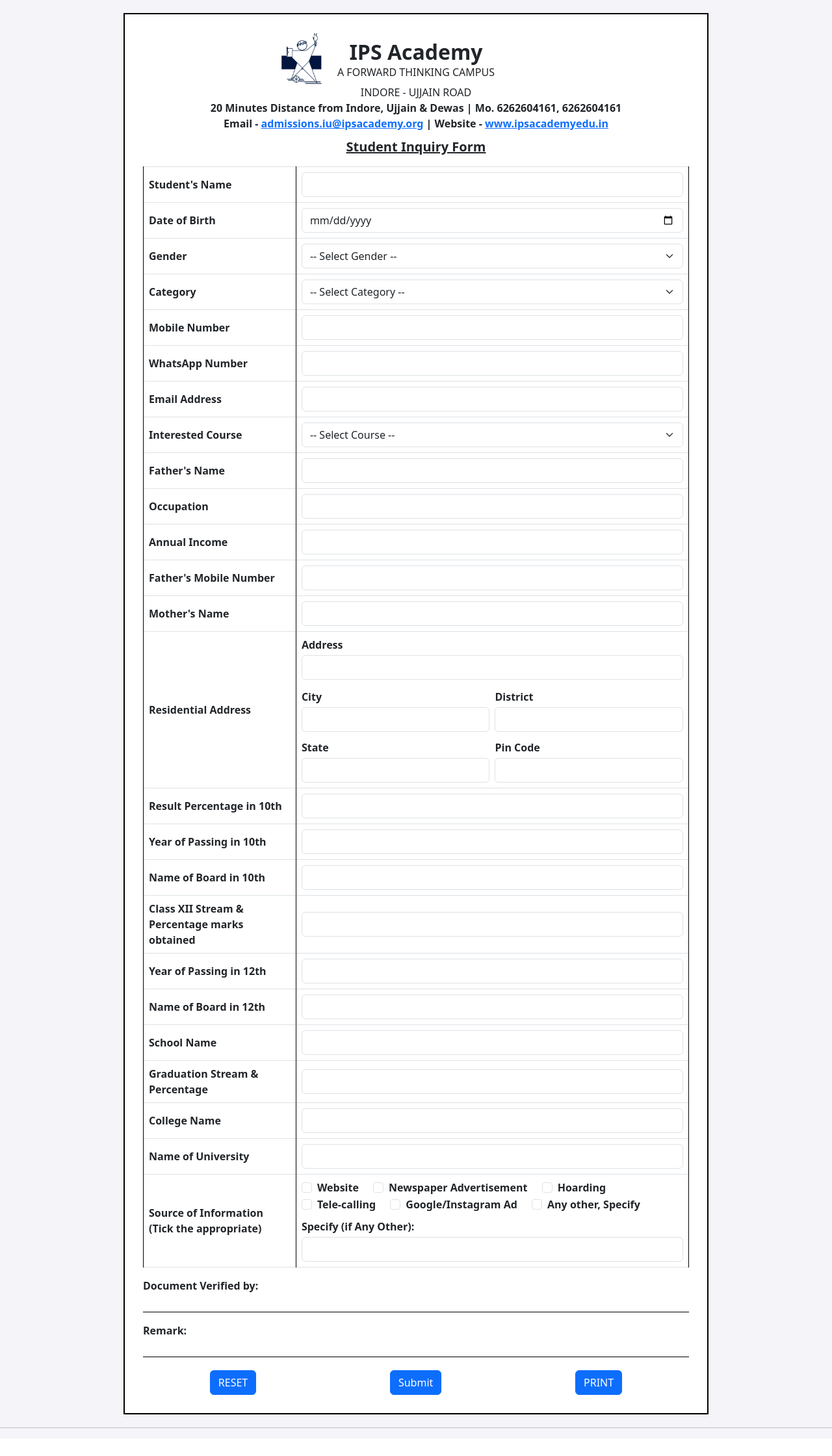
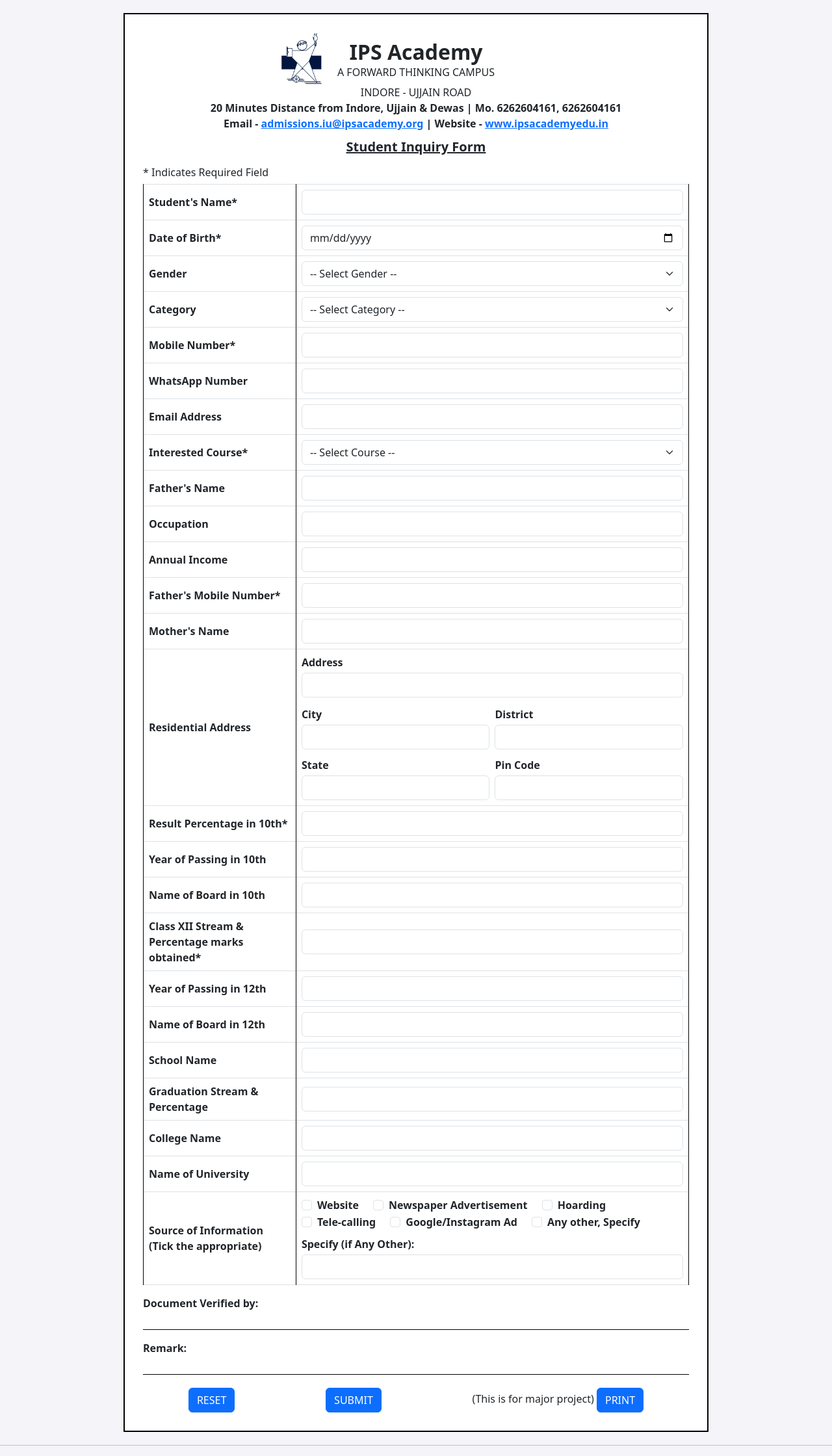
Before and after one commit to ishajain1101/StudentFormIPS, a Django app: page / in a window 1280 px wide. Shown: the whole page at 65% size. Before the commit the page ends 2197 px from the top, so only its background shows below. Run offline with Django 5.2, Linux system fonts and the light colour scheme.

Commit message:
Clean project, add gitignore, prepare for deployment

```diff
--- a/StudentForm/templates/index.html
+++ b/StudentForm/templates/index.html
@@ -28,17 +28,18 @@
                 </b>
                 <h5><u>Student Inquiry Form</u></h5>
             </div>
+            <h6> * Indicates Required Field</h6>
 
             <form method="POST" action="">
                 {% csrf_token %}
                 <table class="table table-bordered">
                     <tr>
-                        <td>Student's Name</td>
-                        <td><input type="text" class="form-control" name="student_name"></td>
+                        <td>Student's Name*</td>
+                        <td><input type="text" class="form-control" name="student_name" required></td>
                     </tr>
                     <tr>
-                        <td>Date of Birth</td>
-                        <td><input type="date" class="form-control" name="dob"></td>
+                        <td>Date of Birth*</td>
+                        <td><input type="date" class="form-control" name="dob" required></td>
                     </tr>
                     <tr>
                         <td>Gender</td>
@@ -64,8 +65,8 @@
                         </td>
                     </tr>
                     <tr>
-                        <td>Mobile Number</td>
-                        <td><input type="text" class="form-control" name="mobile"></td>
+                        <td>Mobile Number*</td>
+                        <td><input type="text" class="form-control" name="mobile" required></td>
                     </tr>
                     <tr>
                         <td>WhatsApp Number</td>
@@ -76,9 +77,9 @@
                         <td><input type="email" class="form-control" name="email"></td>
                     </tr>
                     <tr>
-                        <td>Interested Course</td>
+                        <td>Interested Course*</td>
                         <td>
-                            <select class="form-select" name="course">
+                            <select class="form-select" name="course" required>
                                 <option selected disabled>-- Select Course --</option>
                                 <option>BBA</option>
                                 <option>BCom</option>
@@ -103,8 +104,8 @@
                         <td><input type="text" class="form-control" name="annual_income"></td>
                     </tr>
                     <tr>
-                        <td>Father's Mobile Number</td>
-                        <td><input type="text" class="form-control" name="father_mobile"></td>
+                        <td>Father's Mobile Number*</td>
+                        <td><input type="text" class="form-control" name="father_mobile" required></td>
                     </tr>
                     <tr>
                         <td>Mother's Name</td>
@@ -141,8 +142,8 @@
                     </tr>
 
                     <tr>
-                        <td>Result Percentage in 10th</td>
-                        <td><input type="text" class="form-control" name="x_percent"></td>
+                        <td>Result Percentage in 10th*</td>
+                        <td><input type="text" class="form-control" name="x_percent" required></td>
                     </tr>
                     <tr>
                         <td>Year of Passing in 10th</td>
@@ -153,8 +154,8 @@
                         <td><input type="text" class="form-control" name="x_board"></td>
                     </tr>
                     <tr>
-                        <td>Class XII Stream &amp; Percentage marks obtained</td>
-                        <td><input type="text" class="form-control" name="xii_stream_percent"></td>
+                        <td>Class XII Stream &amp; Percentage marks obtained*</td>
+                        <td><input type="text" class="form-control" name="xii_stream_percent" required></td>
                     </tr>
                     <tr>
                         <td>Year of Passing in 12th</td>
@@ -229,10 +230,10 @@
                     </div>
 
                     <div class="">
-                        <button type="submit" class="btn btn-primary">Submit</button>
+                        <button type="submit" class="btn btn-primary">SUBMIT</button>
                     </div>
 
-                    <div class="">
+                   <div class="">  (This is for major project)
                         <a href="{% url 'enquiry_list' %}" class="btn btn-primary">PRINT</a>
                     </div>
 
```
Also changed, not shown: 1 other file.
